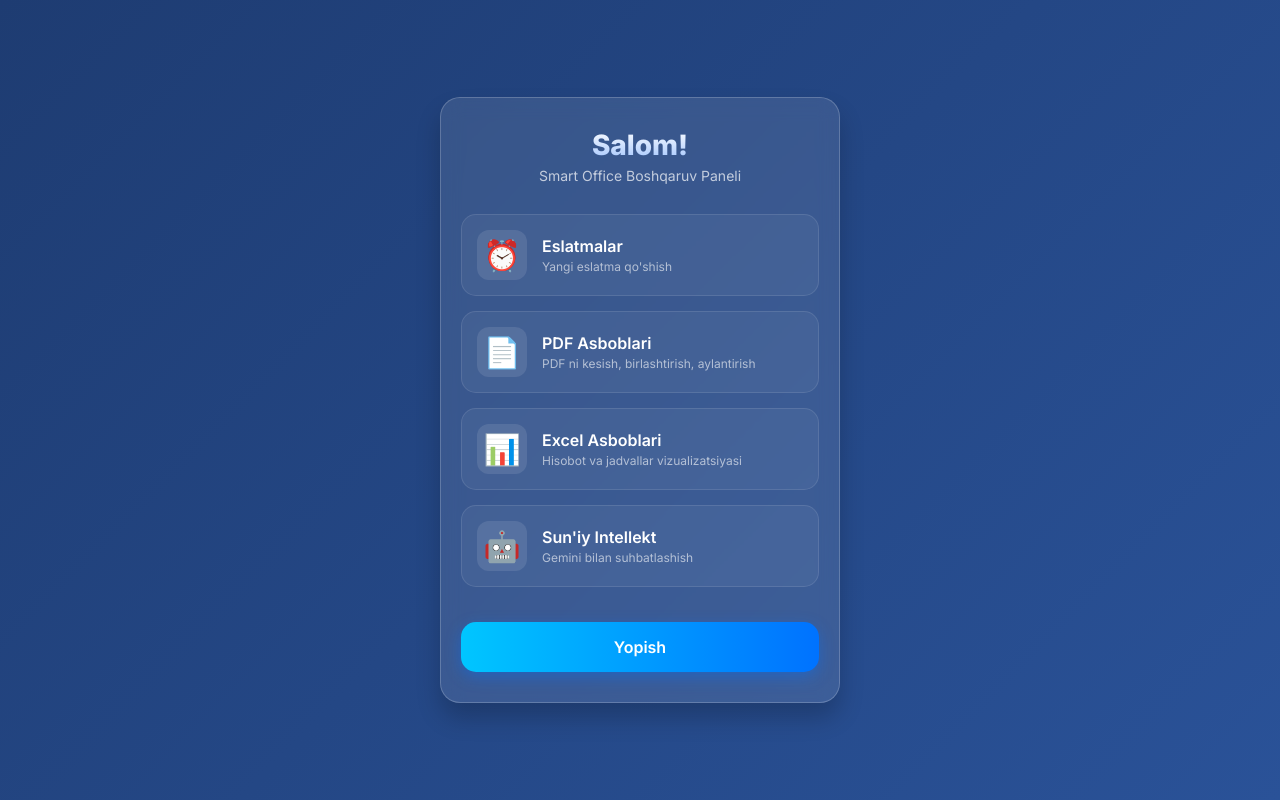
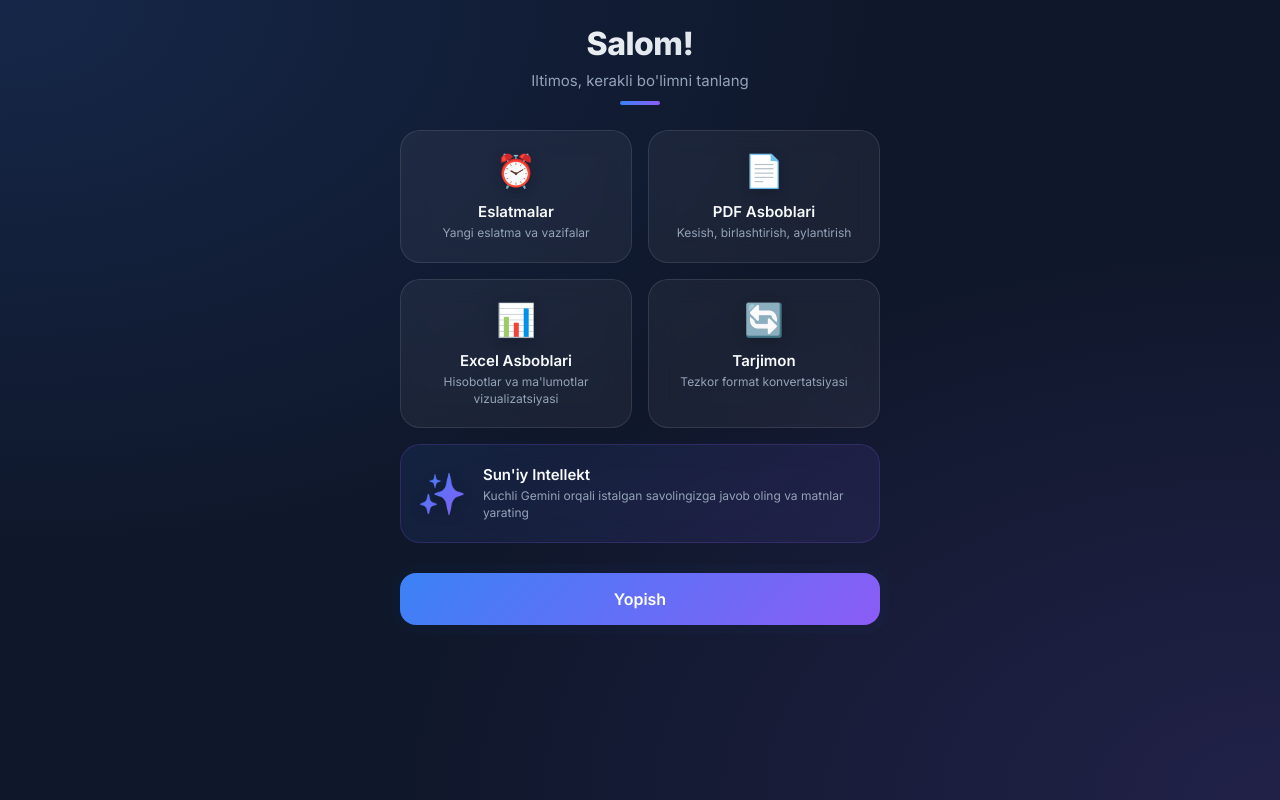
Before and after one commit to ElshodDev/smartOffice, a plain HTML site: page webapp/index.html in a window 1280 px wide. Drawn offline with Linux system fonts and the light colour scheme; a script that the page names is missing.

Commit message:
UI Redesign: Modern glassmorphism and animations

```diff
--- a/webapp/index.html
+++ b/webapp/index.html
@@ -2,26 +2,27 @@
 <html lang="uz">
 <head>
     <meta charset="UTF-8">
-    <meta name="viewport" content="width=device-width, initial-scale=1.0">
+    <meta name="viewport" content="width=device-width, initial-scale=1.0, maximum-scale=1.0, user-scalable=no">
     <title>Smart Office Web App</title>
     <!-- Telegram Web App SDK -->
     <script src="https://telegram.org/js/telegram-web-app.js"></script>
     <link rel="stylesheet" href="style.css">
-    <link href="https://fonts.googleapis.com/css2?family=Inter:wght@400;600;800&display=swap" rel="stylesheet">
+    <link href="https://fonts.googleapis.com/css2?family=Inter:wght@400;500;600;800&display=swap" rel="stylesheet">
 </head>
 <body>
     <div class="glass-container">
         <header>
             <h1 id="greeting">Salom!</h1>
-            <p>Smart Office Boshqaruv Paneli</p>
+            <p>Iltimos, kerakli bo'limni tanlang</p>
         </header>
 
         <main>
+            <div class="grid-menu">
                 <div class="card" onclick="sendMessage('⏰ Eslatmalar')">
                     <div class="icon">⏰</div>
                     <div class="info">
                         <h3>Eslatmalar</h3>
-                    <p>Yangi eslatma qo'shish</p>
+                        <p>Yangi eslatma va vazifalar</p>
                     </div>
                 </div>
 
@@ -29,7 +30,7 @@
                     <div class="icon">📄</div>
                     <div class="info">
                         <h3>PDF Asboblari</h3>
-                    <p>PDF ni kesish, birlashtirish, aylantirish</p>
+                        <p>Kesish, birlashtirish, aylantirish</p>
                     </div>
                 </div>
 
@@ -37,15 +38,24 @@
                     <div class="icon">📊</div>
                     <div class="info">
                         <h3>Excel Asboblari</h3>
-                    <p>Hisobot va jadvallar vizualizatsiyasi</p>
+                        <p>Hisobotlar va ma'lumotlar vizualizatsiyasi</p>
                     </div>
                 </div>
 
-            <div class="card" onclick="sendMessage('🤖 AI Yordamchi')">
-                <div class="icon">🤖</div>
+                <div class="card" onclick="sendMessage('🔄 Tarjimon & Konvertor')">
+                    <div class="icon">🔄</div>
+                    <div class="info">
+                        <h3>Tarjimon</h3>
+                        <p>Tezkor format konvertatsiyasi</p>
+                    </div>
+                </div>
+
+                <div class="card ai" onclick="sendMessage('🤖 AI Yordamchi')">
+                    <div class="icon">✨</div>
                     <div class="info">
                         <h3>Sun'iy Intellekt</h3>
-                    <p>Gemini bilan suhbatlashish</p>
+                        <p>Kuchli Gemini orqali istalgan savolingizga javob oling va matnlar yarating</p>
+                    </div>
                 </div>
             </div>
 
--- a/webapp/style.css
+++ b/webapp/style.css
@@ -1,106 +1,194 @@
+:root {
+    --bg-color: #0f172a;
+    --primary: #3b82f6;
+    --secondary: #8b5cf6;
+    --glass-bg: rgba(255, 255, 255, 0.05);
+    --glass-border: rgba(255, 255, 255, 0.1);
+    --text-main: #f8fafc;
+    --text-muted: #94a3b8;
+}
+
 * {
     margin: 0;
     padding: 0;
     box-sizing: border-box;
-    font-family: 'Inter', sans-serif;
+    font-family: 'Inter', -apple-system, BlinkMacSystemFont, sans-serif;
 }
 
 body {
-    background: linear-gradient(135deg, #1e3c72 0%, #2a5298 100%);
-    color: white;
+    background-color: var(--bg-color);
+    background-image:
+        radial-gradient(at 0% 0%, rgba(59, 130, 246, 0.15) 0px, transparent 50%),
+        radial-gradient(at 100% 100%, rgba(139, 92, 246, 0.15) 0px, transparent 50%);
+    background-attachment: fixed;
+    color: var(--text-main);
     min-height: 100vh;
-    padding: 20px;
     display: flex;
     justify-content: center;
-    align-items: center;
+    align-items: flex-start;
+    padding: 24px;
+}
+
+/* Animations */
+@keyframes fadeInUp {
+    from { opacity: 0; transform: translateY(20px); }
+    to { opacity: 1; transform: translateY(0); }
+}
+
+@keyframes pulse {
+    0% { box-shadow: 0 0 0 0 rgba(59, 130, 246, 0.4); }
+    70% { box-shadow: 0 0 0 10px rgba(59, 130, 246, 0); }
+    100% { box-shadow: 0 0 0 0 rgba(59, 130, 246, 0); }
 }
 
 .glass-container {
-    background: rgba(255, 255, 255, 0.1);
-    backdrop-filter: blur(10px);
-    -webkit-backdrop-filter: blur(10px);
-    border-radius: 20px;
-    border: 1px solid rgba(255, 255, 255, 0.2);
-    padding: 30px 20px;
     width: 100%;
-    max-width: 400px;
-    box-shadow: 0 15px 25px rgba(0,0,0,0.2);
+    max-width: 480px;
+    animation: fadeInUp 0.6s ease-out;
 }
 
 header {
     text-align: center;
+    margin-bottom: 40px;
+    position: relative;
+}
+
+header::after {
+    content: '';
+    position: absolute;
+    bottom: -15px;
+    left: 50%;
+    transform: translateX(-50%);
+    width: 40px;
+    height: 4px;
+    background: linear-gradient(90deg, var(--primary), var(--secondary));
+    border-radius: 4px;
+}
+
+header h1 {
+    font-size: 32px;
+    font-weight: 800;
+    margin-bottom: 8px;
+    background: linear-gradient(135deg, #fff 0%, #cbd5e1 100%);
+    -webkit-background-clip: text;
+    -webkit-text-fill-color: transparent;
+    letter-spacing: -0.5px;
+}
+
+header p {
+    font-size: 15px;
+    color: var(--text-muted);
+    font-weight: 400;
+}
+
+.grid-menu {
+    display: grid;
+    grid-template-columns: 1fr 1fr;
+    gap: 16px;
     margin-bottom: 30px;
 }
 
-header h1 {
-    font-size: 28px;
-    font-weight: 800;
-    margin-bottom: 5px;
-    background: -webkit-linear-gradient(#fff, #a1c4fd);
+.card {
+    background: var(--glass-bg);
+    backdrop-filter: blur(12px);
+    -webkit-backdrop-filter: blur(12px);
+    border: 1px solid var(--glass-border);
+    border-radius: 20px;
+    padding: 20px 16px;
+    text-align: center;
+    cursor: pointer;
+    transition: all 0.3s cubic-bezier(0.4, 0, 0.2, 1);
+    position: relative;
+    overflow: hidden;
+}
+
+.card::before {
+    content: '';
+    position: absolute;
+    top: 0;
+    left: -100%;
+    width: 100%;
+    height: 100%;
+    background: linear-gradient(90deg, transparent, rgba(255,255,255,0.05), transparent);
+    transition: left 0.5s;
+}
+
+.card:hover::before, .card:active::before {
+    left: 100%;
+}
+
+.card:hover, .card:active {
+    transform: translateY(-4px) scale(1.02);
+    background: rgba(255, 255, 255, 0.08);
+    border-color: rgba(255, 255, 255, 0.2);
+    box-shadow: 0 10px 30px -10px rgba(0, 0, 0, 0.5);
+}
+
+.icon {
+    font-size: 32px;
+    margin-bottom: 12px;
+    display: inline-block;
+    filter: drop-shadow(0 4px 6px rgba(0,0,0,0.2));
+    transition: transform 0.3s;
+}
+
+.card:hover .icon {
+    transform: scale(1.1) rotate(5deg);
+}
+
+.info h3 {
+    font-size: 15px;
+    font-weight: 600;
+    margin-bottom: 4px;
+    color: var(--text-main);
+}
+
+.info p {
+    font-size: 12px;
+    color: var(--text-muted);
+    line-height: 1.4;
+}
+
+.card.ai {
+    grid-column: 1 / -1;
+    display: flex;
+    text-align: left;
+    align-items: center;
+    background: linear-gradient(135deg, rgba(59, 130, 246, 0.1), rgba(139, 92, 246, 0.1));
+    border: 1px solid rgba(139, 92, 246, 0.2);
+}
+
+.card.ai .icon {
+    margin-bottom: 0;
+    margin-right: 16px;
+    font-size: 40px;
+    background: linear-gradient(135deg, var(--primary), var(--secondary));
     -webkit-background-clip: text;
     -webkit-text-fill-color: transparent;
 }
 
-header p {
-    font-size: 14px;
-    color: rgba(255,255,255,0.7);
-}
-
-.card {
-    background: rgba(255, 255, 255, 0.05);
-    border: 1px solid rgba(255, 255, 255, 0.1);
-    border-radius: 15px;
-    padding: 15px;
-    margin-bottom: 15px;
-    display: flex;
-    align-items: center;
-    cursor: pointer;
-    transition: transform 0.2s, background 0.2s;
-}
-
-.card:hover, .card:active {
-    transform: translateY(-2px);
-    background: rgba(255, 255, 255, 0.15);
-}
-
-.icon {
-    font-size: 30px;
-    margin-right: 15px;
-    background: rgba(255,255,255,0.1);
-    width: 50px;
-    height: 50px;
-    display: flex;
-    justify-content: center;
-    align-items: center;
-    border-radius: 12px;
-}
-
-.info h3 {
-    font-size: 16px;
-    font-weight: 600;
-    margin-bottom: 3px;
-}
-
-.info p {
-    font-size: 12px;
-    color: rgba(255,255,255,0.6);
-}
-
 .main-btn {
     width: 100%;
-    padding: 15px;
-    margin-top: 20px;
+    padding: 16px;
     border: none;
-    border-radius: 15px;
-    background: linear-gradient(90deg, #00c6ff 0%, #0072ff 100%);
+    border-radius: 16px;
+    background: linear-gradient(135deg, var(--primary) 0%, var(--secondary) 100%);
     color: white;
     font-size: 16px;
     font-weight: 600;
     cursor: pointer;
-    transition: opacity 0.2s;
-    box-shadow: 0 5px 15px rgba(0, 114, 255, 0.4);
+    transition: all 0.2s;
+    box-shadow: 0 8px 20px rgba(59, 130, 246, 0.3);
+    animation: pulse 2s infinite;
 }
 
-.main-btn:active {
-    opacity: 0.8;
+.main-btn:hover, .main-btn:active {
+    transform: translateY(-2px);
+    box-shadow: 0 10px 25px rgba(59, 130, 246, 0.4);
+    filter: brightness(1.1);
 }
+
+/* Telegram Theme Integration support */
+@media (prefers-color-scheme: light) {
+    /* Optional: If we want to support light mode based on system, though the dark theme looks better usually */
+}
```
Lines whose indentation alone changed are shown as unchanged.
